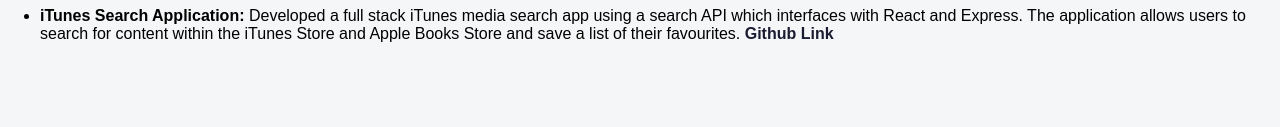
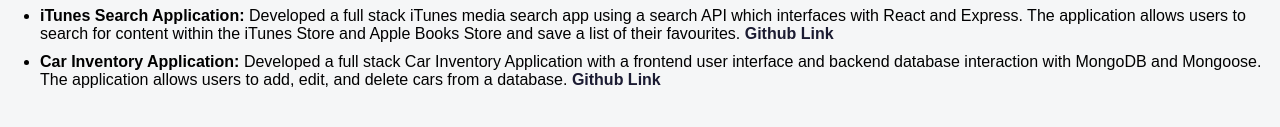
Before and after one commit to Sphola619/sipho-s-portfolio, a plain HTML site: page index.html in a window 1280 px wide. Shown: the part 1412-1539 px from the top of the page. Drawn offline with Linux system fonts and the light colour scheme.

Commit message:
Updated portfolio with new projects and tech stack

```diff
--- a/index.html
+++ b/index.html
@@ -68,6 +68,7 @@
       <li><b><a href="https://sphola619.github.io/chef-s-favourite-meals-app/" target="_blank" download="mealIngredients">Chef's Favorite Meals App:</a></b> A restaurant application which prepares a random meal from an ingredient the user inserts.<b><a href="https://github.com/Sphola619/chef-s-favourite-meals-app" target="_blank"> Github Link</a></b></li>
       <li><b><a href="https://active-nation.onrender.com/" target="_blank">Online Store Webpage:</a></b> A dynamic online store frontend using React, enabling seamless product browsing and efficient cart management. Implemented user-friendly features to enhance navigation, product selection, and real-time cart updates. Focused on delivering a responsive and intuitive interface to improve overall user experience.<b><a href="https://github.com/Sphola619/active-nation" target="_blank"> Github Link</a></b></li>
       <li><b>iTunes Search Application:</b> Developed a full stack iTunes media search app using a search API which interfaces with React and Express.  The application allows users to search for content within the iTunes Store and Apple Books Store and save a list of their favourites. <b><a href="https://github.com/Sphola619/itunes-search-app" target="_blank"> Github Link</a></b></li>
+      <li><b>Car Inventory Application:</b> Developed a full stack Car Inventory Application with a frontend user interface and backend database interaction with MongoDB and Mongoose. The application allows users to add, edit, and delete cars from a database. <b><a href="https://github.com/Sphola619/car-inventory" target="_blank"> Github Link</a></b></li>
     </ul>
   </section>
 
```
